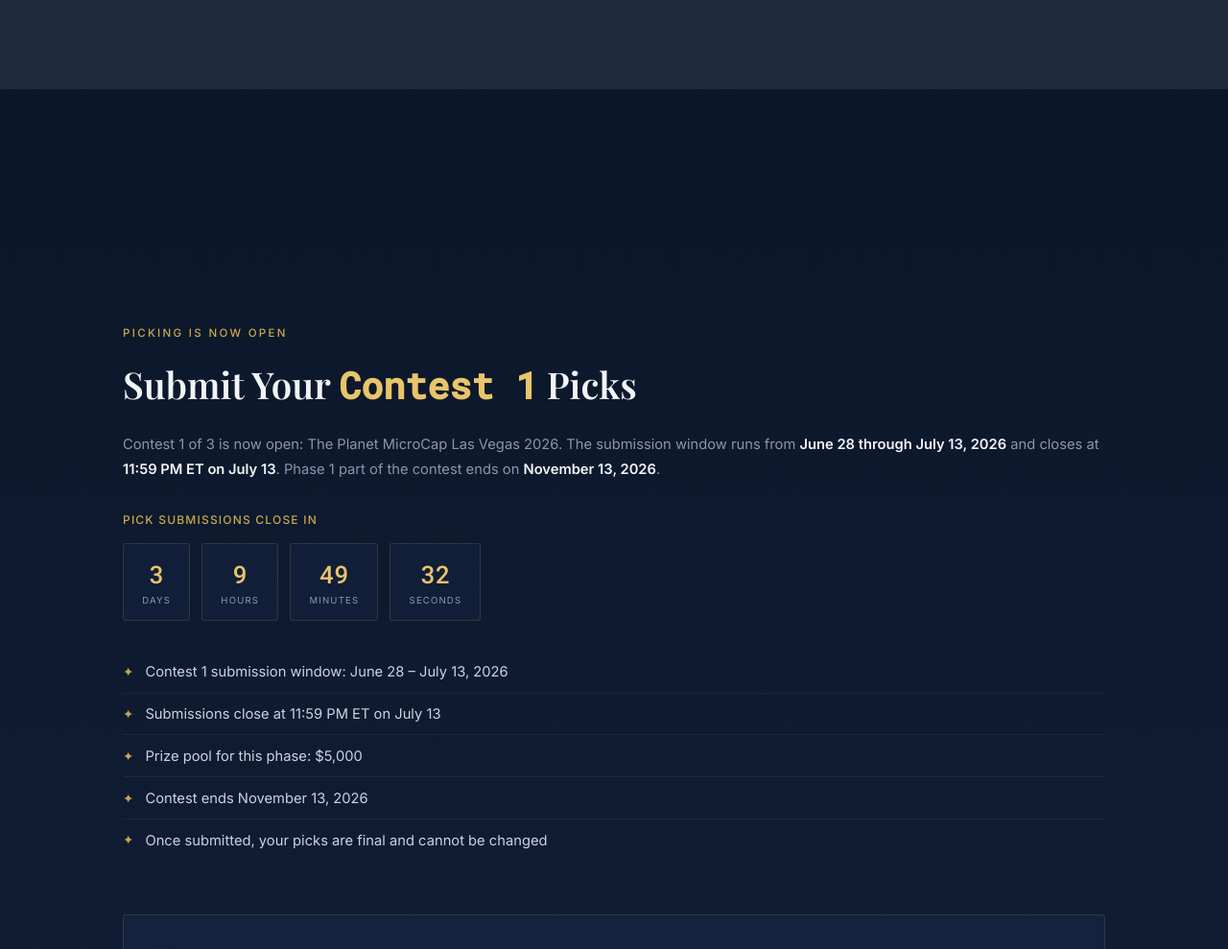
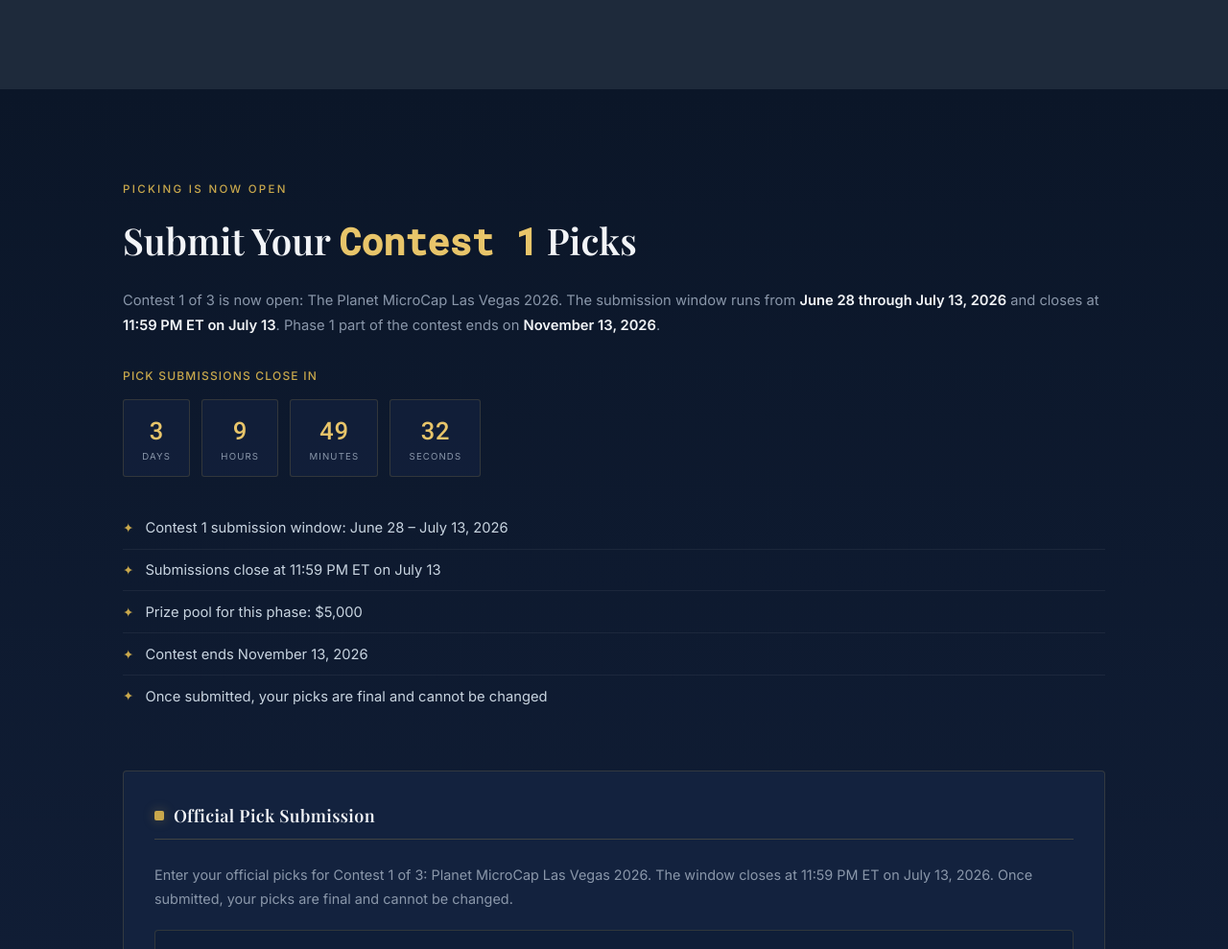
Before and after one commit to test-geocontent/new-anchor, a plain HTML site: page index.html in a window 1280 px wide. Shown: the part 3106-4095 px from the top of the page at 96% size. Drawn offline with nearby package versions, Linux system fonts and the light colour scheme; a script that the page names is missing.

Commit message:
Update index.html

```diff
--- a/index.html
+++ b/index.html
@@ -929,14 +929,9 @@
 </section>
 
 <!-- ═══════════════════════════ REGISTRATION ═══════════════════════════ -->
-<section class="reg-section py-24 px-6">
-	<div id="register">
-  <iframe
-      data-tally-src="https://tally.so/embed/ZjWP20?alignLeft=1&hideTitle=1&dynamicHeight=1"
-      ...
-  ></iframe>
-</div>
-  <div class="max-w-5xl mx-auto">
+<section id="register" class="reg-section py-24 px-6">
+
+    <div class="max-w-5xl mx-auto">
 
     <div class="grid grid-cols-1 gap-14 items-start">
 
```
